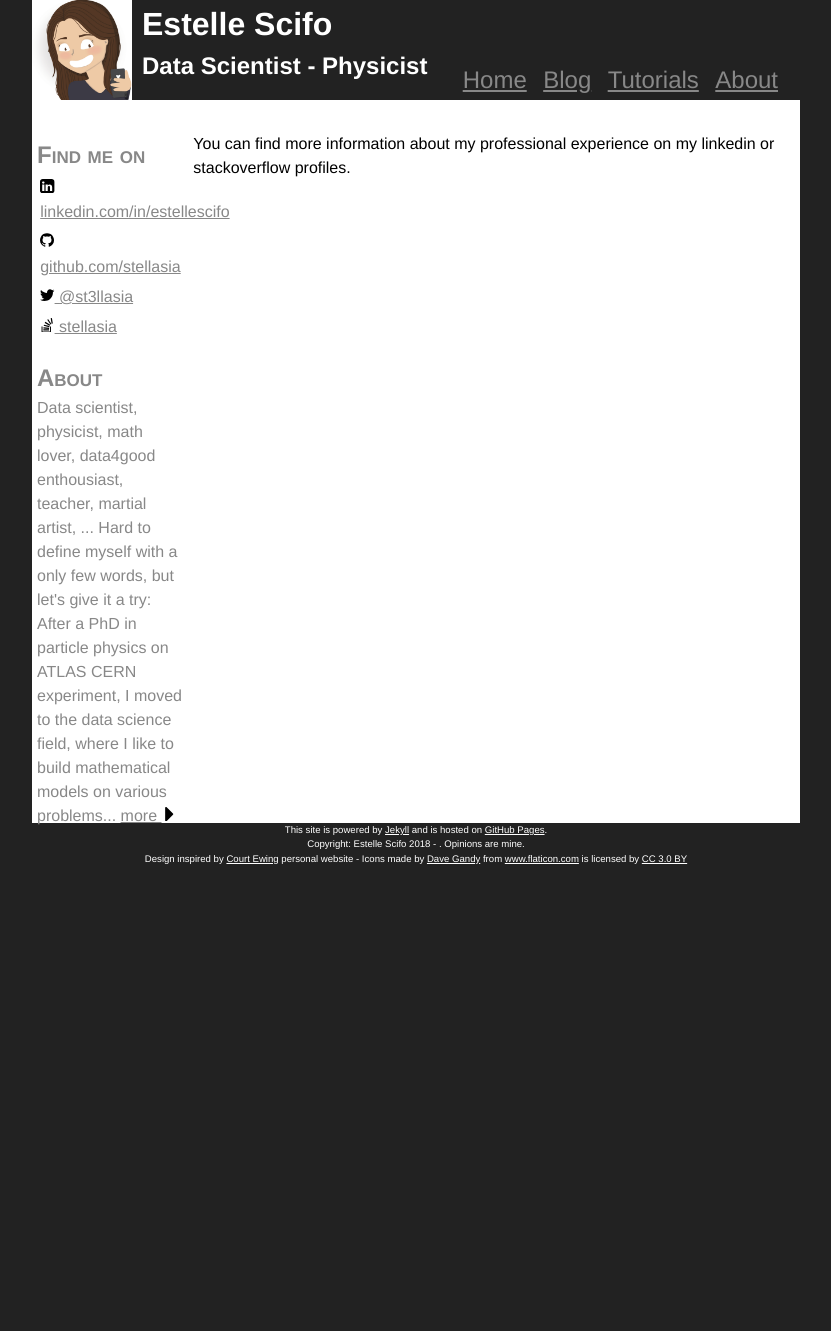
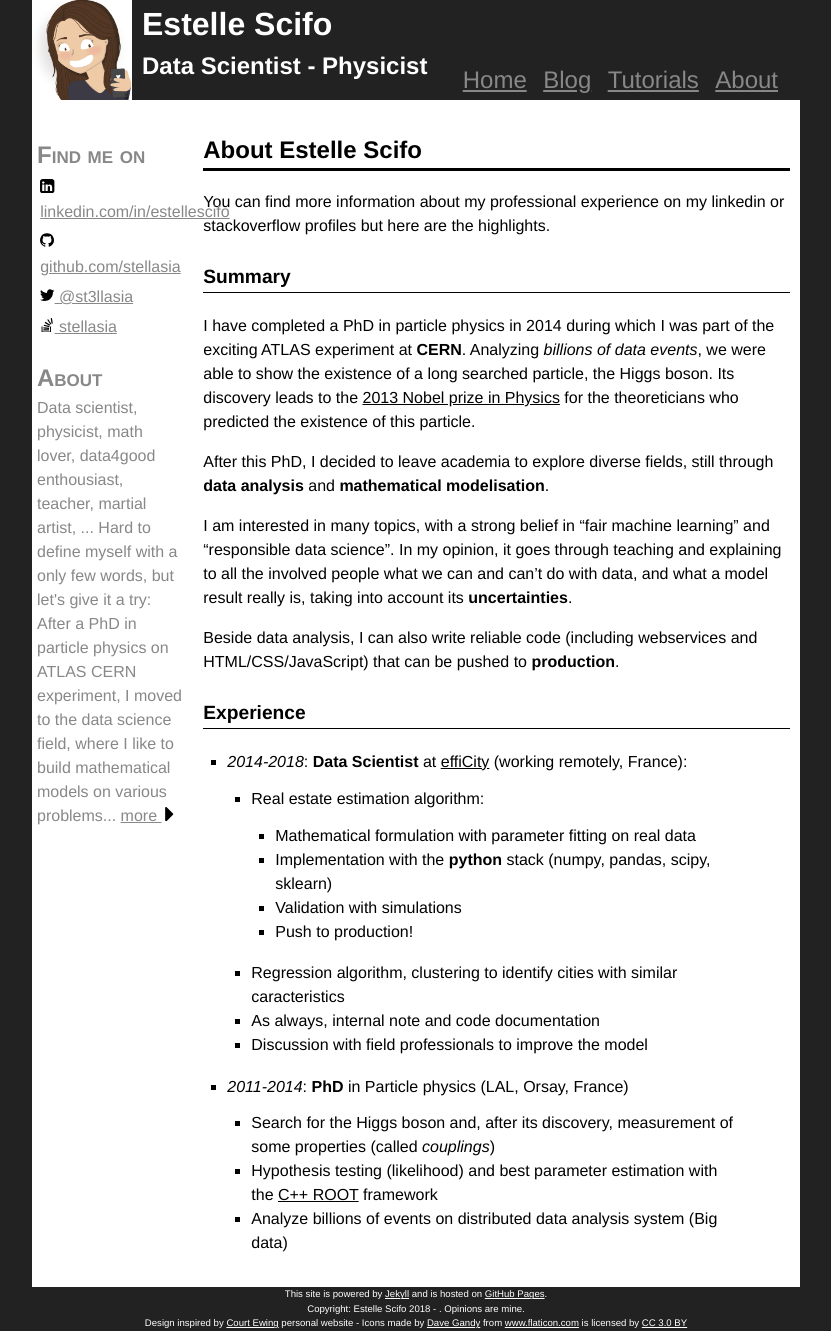
Before and after one commit to stellasia/stellasia.github.io, a Jekyll site: the page built from about.md, in a window 1280 px wide. Shown: the whole page, without its empty margins (224-1055 px from the left). Built offline with Jekyll 4.4.1, drawn with Linux system fonts in a browser that asks for light colours; before the commit the page ends 900 px from its top, so only the background shows below that.

Commit message:
Fill about page

```diff
--- a/about.md
+++ b/about.md
@@ -1,6 +1,39 @@
 ---
-layout: default
-title: About me
+layout: post
+title: About Estelle Scifo
 ---
 
-You can find more information about my professional experience on my linkedin or stackoverflow profiles.
+
+You can find more information about my professional experience on my linkedin or stackoverflow profiles but here are the highlights.
+
+
+# Summary
+
+I have completed a PhD in particle physics in 2014 during which I was part of the exciting ATLAS experiment at **CERN**. Analyzing *billions of data events*, we were able to show the existence of a long searched particle, the Higgs boson. Its discovery leads to the [2013 Nobel prize in Physics](https://www.nobelprize.org/prizes/physics/2013/summary/) for the theoreticians who predicted the existence of this particle.
+
+After this PhD, I decided to leave academia to explore diverse fields, still through **data analysis** and **mathematical modelisation**.
+
+I am interested in many topics, with a strong belief in "fair machine learning" and "responsible data science". In my opinion, it goes through teaching and explaining to all the involved people what we can and can't do with data, and what a model result really is, taking into account its **uncertainties**.
+
+Beside data analysis, I can also write reliable code (including webservices and HTML/CSS/JavaScript) that can be pushed to **production**.
+
+
+# Experience
+
+<!-- - 2018- : **Senior Data Scientist** at [Motion-S](//www.motion-s.com) (Luxembourg) -->
+
+
+- _2014-2018_: **Data Scientist** at [effiCity](//www.efficity.com/) (working remotely, France):
+    - Real estate estimation algorithm:
+	    - Mathematical formulation with parameter fitting on real data
+		- Implementation with the  **python** stack (numpy, pandas, scipy, sklearn)
+		- Validation with simulations
+		- Push to production!
+	- Regression algorithm, clustering to identify cities with similar caracteristics
+	- As always, internal note and code documentation
+    - Discussion with field professionals to improve the model
+
+- _2011-2014_: **PhD** in Particle physics (LAL, Orsay, France)
+    - Search for the Higgs boson and, after its discovery, measurement of some properties (called _couplings_)
+	- Hypothesis testing (likelihood) and best parameter estimation with the [C++ ROOT](//root.cern.ch) framework
+	- Analyze billions of events on distributed data analysis system (Big data)
--- a/tutorials.html
+++ b/tutorials.html
@@ -4,7 +4,6 @@ layout: default
 
 
 <section class="list underline">
-    <h1><span>Available tutorials</span></h1>
     <section>
 	<ul>
 	    {% for tuto in site.tutorials reversed %}
```
